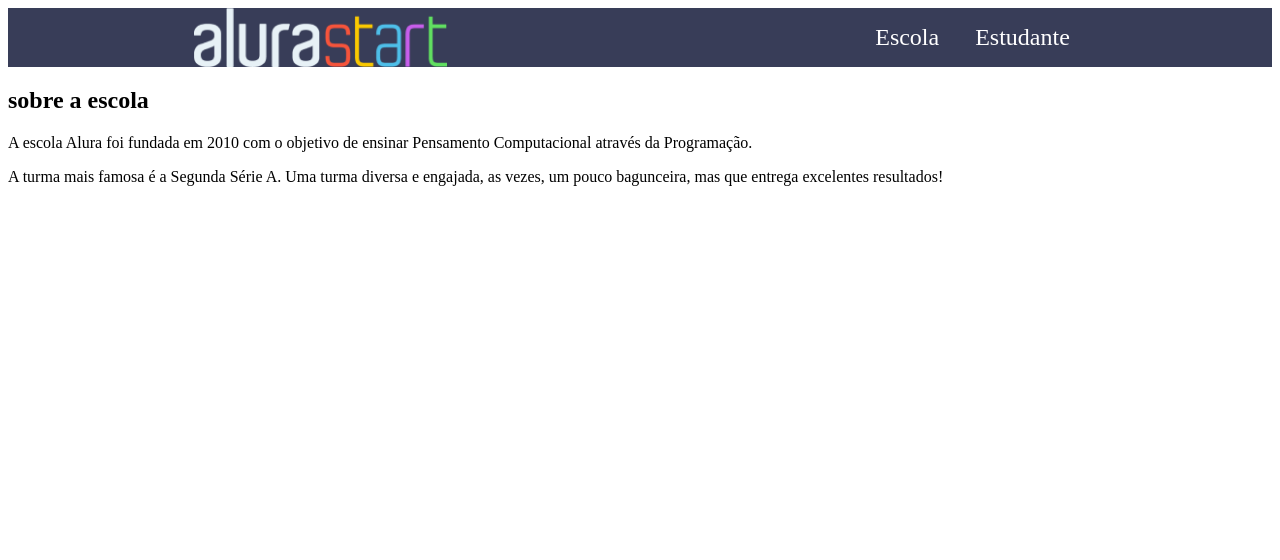
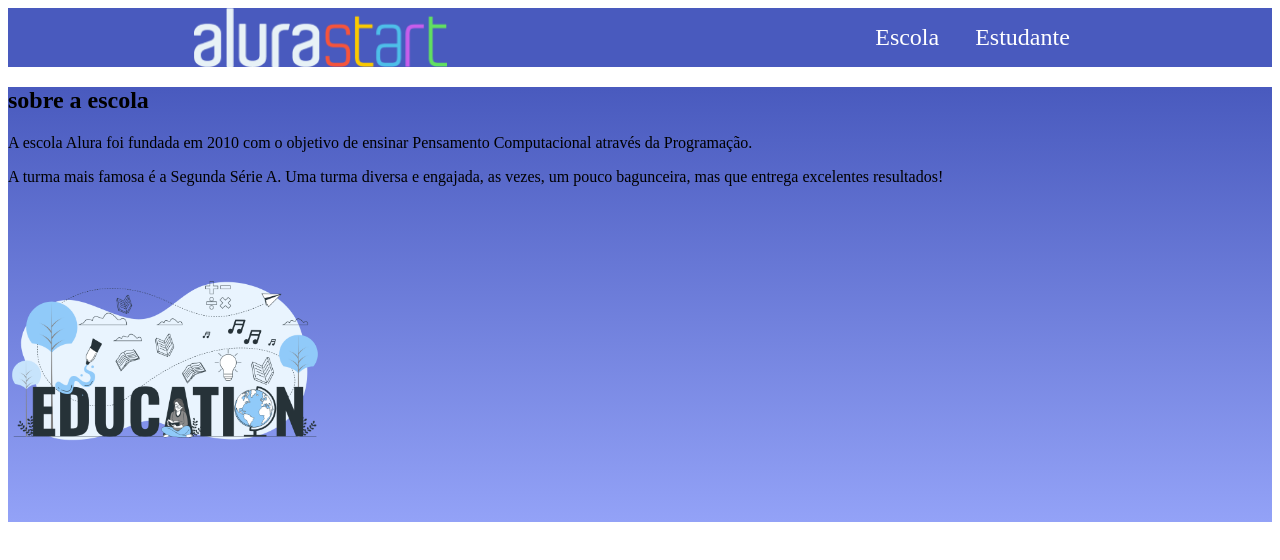
Before and after one commit to thaleshenr1/pagina-pessoal, a plain HTML site: page index.html in a window 1280 px wide. Drawn offline with Linux system fonts and the light colour scheme.

Commit message:
Add files via upload

```diff
--- a/index.html
+++ b/index.html
@@ -17,11 +17,11 @@
         <li class="cabecalho-lista-item">Estudante</li>
     </ul>
     </header>
-    <section class="Escola">
+    <section class="escola">
         <h2 class="escola-titulo">sobre a escola</h2>
         <p class="escola-texto-um">A escola Alura foi fundada em 2010 com o objetivo de ensinar Pensamento Computacional através da Programação. </p>
         <p class="escola-texto-dois">  A turma mais famosa é a Segunda Série A. Uma turma diversa e engajada, as vezes, um pouco bagunceira, mas que entrega excelentes resultados!</p>
-
+        <img class="escola-imagem"src="Education-bro.png" alt="foto da educação">
     </section>
 
 
--- a/style.css
+++ b/style.css
@@ -1,6 +1,6 @@
 
 .cabecalho {
-    background-color:#383D58 ;
+background-color:#495abe ;
     color: white;
     display: flex ;
     justify-content: space-around;
@@ -15,3 +15,6 @@
    margin: 0 16px;
    font-size: 24px;
 }
+.escola-imagem{width: 25%;}
+
+.escola{background-image: linear-gradient(#495abe,#93a2f7 );}
```
